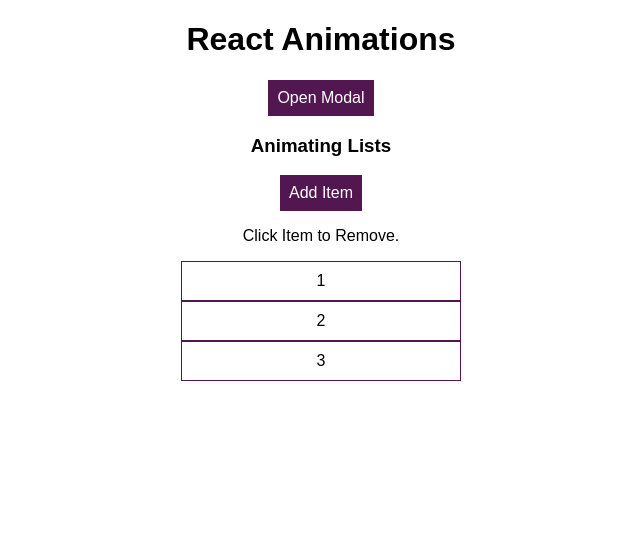
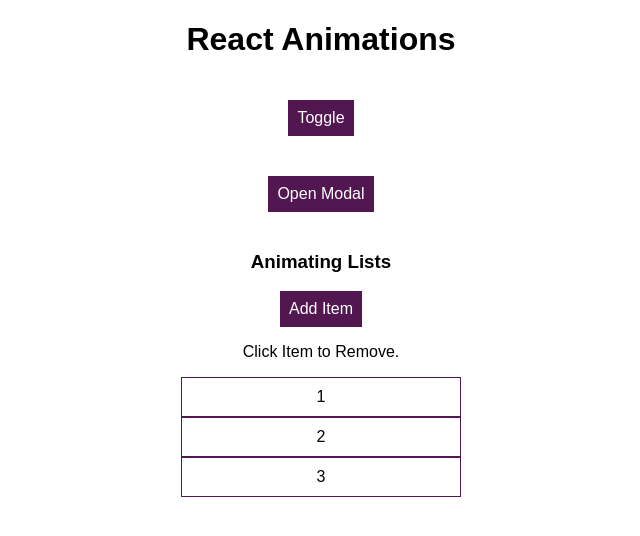
Before and after one commit to footios/24-animations--01-start, a React (Create React App) app: page / in a window 1280 px wide. Shown: the top 536 px of the page, without its empty margins (319-959 px from the left). Built offline with nearby package versions, Linux system fonts and the light colour scheme.

Commit message:
428. +* React Transition Group added

```diff
--- a/package.json
+++ b/package.json
@@ -5,7 +5,8 @@
   "dependencies": {
     "react": "^16.0.0",
     "react-dom": "^16.0.0",
-    "react-scripts": "1.0.13"
+    "react-scripts": "1.0.13",
+    "react-transition-group": "^2.8.0"
   },
   "scripts": {
     "start": "react-scripts start",
--- a/src/App.js
+++ b/src/App.js
@@ -1,30 +1,72 @@
-import React, { Component } from "react";
+import React, { Component } from 'react';
+import Transition from 'react-transition-group/Transition';
 
-import "./App.css";
-import Modal from "./components/Modal/Modal";
-import Backdrop from "./components/Backdrop/Backdrop";
-import List from "./components/List/List";
+import './App.css';
+import Modal from './components/Modal/Modal';
+import Backdrop from './components/Backdrop/Backdrop';
+import List from './components/List/List';
 
 class App extends Component {
-
 	state = {
-  modalisOpen: false
-}
+		modalisOpen: false,
+		showBlock: false
+	};
 
 	showModal = () => {
-  this.setState({modalisOpen: true})
-}
+		this.setState({ modalisOpen: true });
+	};
 
 	closeModal = () => {
-  this.setState({modalisOpen: false})
-}
+		this.setState({ modalisOpen: false });
+	};
 	render() {
 		return (
 			<div className="App">
 				<h1>React Animations</h1>
+				<button
+					className="Button"
+					onClick={() => this.setState((prevState) => ({ showBlock: !prevState.showBlock }))}
+					style={{
+						margin: 20
+					}}
+				>
+					Toggle
+				</button>
+				<br />
+				{/* Wrap with Transition component what we want to animate
+        `in` determines if the div is visible.
+        Transition `state` is toggled via the `in` prop
+        `timeout` determines (in milsec) the time between the transitions:
+          'entering'
+          'entered'
+          'exiting'
+          'exited'
+          */}
+				<Transition in={this.state.showBlock} timeout={1000} mountOnEnter unmountOnExit>
+					{(state) => (
+						<div
+							style={{
+								backgroundColor: 'red',
+								width: 100,
+								height: 100,
+								margin: 'auto',
+								transition: 'opacity 1s ease-out',
+								opacity: state == 'exiting' || state == 'entering' ? 0 : 1
+							}}
+						/>
+					)}
+				</Transition>
 				{this.state.modalisOpen ? <Modal show={this.state.modalisOpen} closed={this.closeModal} /> : null}
 				{this.state.modalisOpen ? <Backdrop show={this.state.modalisOpen} /> : null}
-        <button className="Button" onClick={this.showModal} >Open Modal</button>
+				<button
+					style={{
+						margin: 20
+					}}
+					className="Button"
+					onClick={this.showModal}
+				>
+					Open Modal
+				</button>
 				<h3>Animating Lists</h3>
 				<List />
 			</div>
--- a/src/components/Modal/Modal.js
+++ b/src/components/Modal/Modal.js
@@ -8,7 +8,7 @@ const modal = (props) => {
 	return (
 		<div className={cssClasses.join(' ')}>
 			<h1>A Modal</h1>
-			<button className='Button' onClick={props.closed}>
+			<button className="Button" onClick={props.closed}>
 				Dismiss
 			</button>
 		</div>
```
Also changed, not shown: 1 other file (tests, documents, lock files or other folders). Lines whose indentation alone changed are shown as unchanged.
